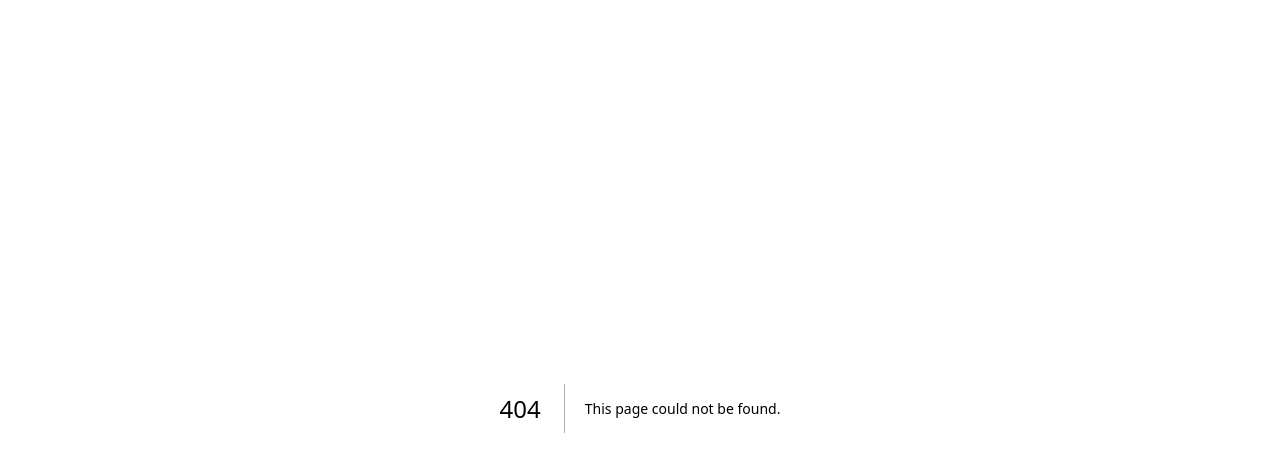
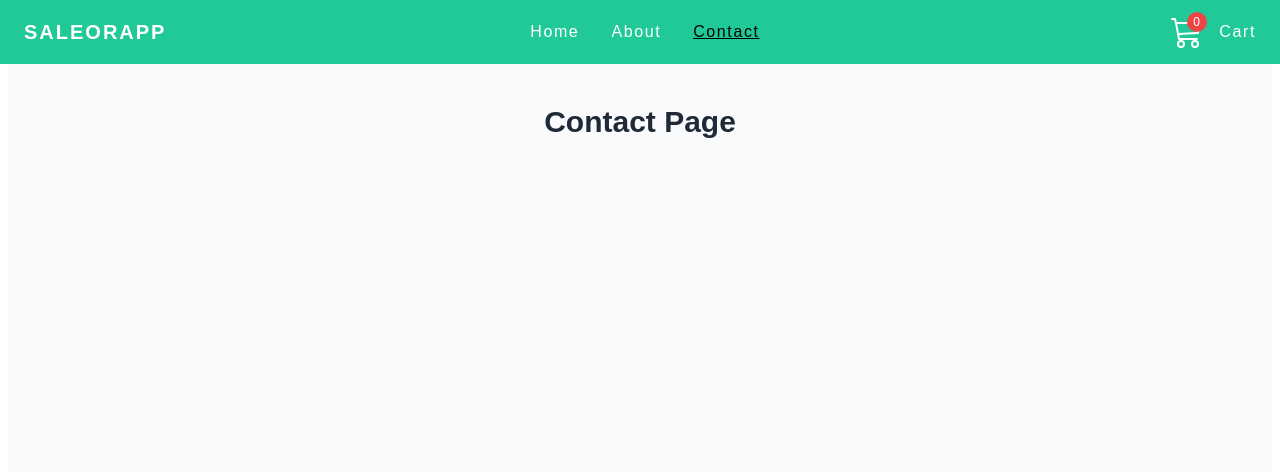
Before and after one commit to Ejaz1hasnain/SaleOrApp, a Next.js app: page /contact in a window 1280 px wide. Before the commit this address had no page. Shown: the top 472 px of the page. Built offline with nearby package versions, Linux system fonts and the light colour scheme.

Commit message:
added header and spinner component

```diff
--- a/app/Providers.tsx
+++ b/app/Providers.tsx
@@ -1,4 +1,5 @@
 "use client";
+import { Header } from "@/components/Header";
 import client from "@/lib/appoloclient";
 import { ApolloProvider } from "@apollo/client";
 import { ReactNode } from "react";
@@ -7,7 +8,8 @@ const Providers = ({ children }: { children: ReactNode }) => {
 
   return (
     <ApolloProvider client={client}>
-      <div className="p-2">{children}</div>
+      <Header />
+      <div className="px-2 pt-16">{children}</div>
     </ApolloProvider>
   );
 };
--- /dev/null
+++ b/app/about/page.tsx
@@ -0,0 +1,11 @@
+import React from "react";
+
+const AboutPage = () => {
+  return (
+    <div className="flex pt-10 justify-center h-screen bg-[#F9FAFB]">
+      <h1 className="text-3xl font-bold text-gray-800">About Page</h1>
+    </div>
+  )
+};
+
+export default AboutPage;
--- /dev/null
+++ b/app/contact/page.tsx
@@ -0,0 +1,11 @@
+import React from "react";
+
+const ContactPage = () => {
+  return (
+    <div className="flex pt-10 justify-center h-screen bg-[#F9FAFB]">
+      <h1 className="text-3xl font-bold text-gray-800">Contact Page</h1>
+    </div>
+  );
+};
+
+export default ContactPage;
--- a/app/products/ProductList.tsx
+++ b/app/products/ProductList.tsx
@@ -1,6 +1,6 @@
 'use client'
 import { GetProductListDocument } from "@/generated/graphql";
-import { useQuery } from "@apollo/client";
+import { useSuspenseQuery } from "@apollo/client";
 import Image from "next/image";
 import { useRouter } from "next/navigation";
 import React from "react";
@@ -8,7 +8,7 @@ import React from "react";
 interface ProductNode {
   id: string;
   name: string;
-  description: string | object; // Adjust this if you have a specific structure
+  description: string | object;
   thumbnail: {
     url: string;
   };
@@ -37,7 +37,7 @@ interface ProductsData {
 
 const ProductList = () => {
   const { push } = useRouter()
-  const { data, loading, fetchMore } = useQuery<ProductsData>(GetProductListDocument, {
+  const { data, fetchMore } = useSuspenseQuery<ProductsData>(GetProductListDocument, {
     variables: { after: null, first: 10 }
   })
 
@@ -86,16 +86,16 @@ const ProductList = () => {
         <button
           className="border border-gray-400 bg-transparent disabled:cursor-not-allowed disabled:bg-gray-500 text-black w-full p-2 rounded-md flex-1"
           onClick={fetchPrev}
-          disabled={loading || !data?.products?.pageInfo?.hasPreviousPage}
+          disabled={!data?.products?.pageInfo?.hasPreviousPage}
         >
-          {loading ? "Fetching..." : "Prev"}
+          {"Prev"}
         </button>
         <button
           onClick={fetchNext}
           className="border border-gray-400 bg-orange-400 disabled:cursor-not-allowed disabled:bg-gray-500 p-2 text-black rounded-md w-full flex-1"
-          disabled={loading || !data?.products?.pageInfo?.hasNextPage}
+          disabled={!data?.products?.pageInfo?.hasNextPage}
         >
-          {loading ? "Fetching..." : "Next"}
+          {"Next"}
         </button>
       </div>
       }
--- a/app/products/ProductsManager.tsx
+++ b/app/products/ProductsManager.tsx
@@ -1,11 +1,14 @@
-import React from "react";
+import React, { Suspense } from "react";
 import ProductList from "./ProductList";
+import { Spinner } from "@/components/Spinner";
 
 export const ProductsManager = () => {
   return (
     <div className="container mx-auto p-4">
-      <h2 className="text-2xl font-bold mb-4">Products</h2>
-      <ProductList />
+      <h2 className="text-3xl font-bold mb-4">Products</h2>
+      <Suspense fallback={<Spinner />}>
+        <ProductList />
+      </Suspense>
     </div>
   )
 };
--- a/app/products/[id]/page.tsx
+++ b/app/products/[id]/page.tsx
@@ -3,6 +3,7 @@ import React from "react";
 import { ProductDetails } from "./ProductDetails";
 import { Product, useGetProductDetailsQuery } from "@/generated/graphql";
 import { use } from 'react';
+import { Spinner } from "@/components/Spinner";
 
 const ProductPage = ({ params }: { params: Promise<{ id: string }> }) => {
   const resolvedParams = use(params);
@@ -12,7 +13,7 @@ const ProductPage = ({ params }: { params: Promise<{ id: string }> }) => {
     variables: { id: decodedId }
   });
 
-  if (loading) return <div className="text-center justify-center">Loading...</div>;
+  if (loading) return <div className="text-center justify-center"><Spinner /></div>;
   if (error) return <div className="text-center justify-center">Error: {error.message}</div>;
 
   return data?.product ? (
--- /dev/null
+++ b/components/Header.tsx
@@ -0,0 +1,40 @@
+'use client'
+import Link from "next/link";
+import { usePathname } from "next/navigation";
+import React from "react";
+import { BsCart3 } from "react-icons/bs";
+
+export const Header = () => {
+  const pathname = usePathname()
+  return (
+    <header className="flex fixed tracking-widest top-0 left-0 right-0 items-center justify-between px-6 py-4 bg-[#20C997] text-white">
+      {/* Left Section: Logo */}
+      <div className="flex items-center">
+        <h1 className="text-xl font-bold tracking-widest">SALEORAPP</h1>
+      </div>
+
+      {/* Center Section: Navigation */}
+      <nav className="flex-grow w-full pr-12 hidden md:flex justify-center space-x-8">
+        <Link href="/" className={`hover:text-black ${pathname === "/" ? "text-black underline" : "text-white"}`}>
+          Home
+        </Link>
+        <Link href="/about" className={`hover:text-black ${pathname === "/about" ? "text-black underline" : "text-white"}`}>
+          About
+        </Link>
+        <Link href="/contact" className={`hover:text-black ${pathname === "/contact" ? "text-black underline" : "text-white"}`}>
+          Contact
+        </Link>
+      </nav>
+
+      {/* Right Section: Cart Icon */}
+      <div className="relative">
+        <BsCart3 className="h-8 w-8" />
+        <span className="absolute -top-1 -right-1 bg-red-500 text-white rounded-full h-5 w-5 flex items-center justify-center text-xs">
+          0
+        </span>
+      </div>
+      <span className="text-white font-medium text-base pl-4">Cart</span>
+
+    </header>
+  );
+};
--- /dev/null
+++ b/components/Spinner.tsx
@@ -0,0 +1,27 @@
+import React from "react";
+
+export const Spinner = () => {
+  return (
+    <div
+      role="status"
+      className="flex items-center justify-center absolute inset-0"
+    >
+      <svg
+        aria-hidden="true"
+        className="w-28 h-28 text-gray-200 animate-spin fill-orange-600"
+        viewBox="0 0 100 101"
+        fill="none"
+        xmlns="http://www.w3.org/2000/svg"
+      >
+        <path
+          d="M100 50.5908C100 78.2051 77.6142 100.591 50 100.591C22.3858 100.591 0 78.2051 0 50.5908C0 22.9766 22.3858 0.59082 50 0.59082C77.6142 0.59082 100 22.9766 100 50.5908ZM9.08144 50.5908C9.08144 73.1895 27.4013 91.5094 50 91.5094C72.5987 91.5094 90.9186 73.1895 90.9186 50.5908C90.9186 27.9921 72.5987 9.67226 50 9.67226C27.4013 9.67226 9.08144 27.9921 9.08144 50.5908Z"
+          fill="currentColor"
+        />
+        <path
+          d="M93.9676 39.0409C96.393 38.4038 97.8624 35.9116 97.0079 33.5539C95.2932 28.8227 92.871 24.3692 89.8167 20.348C85.8452 15.1192 80.8826 10.7238 75.2124 7.41289C69.5422 4.10194 63.2754 1.94025 56.7698 1.05124C51.7666 0.367541 46.6976 0.446843 41.7345 1.27873C39.2613 1.69328 37.813 4.19778 38.4501 6.62326C39.0873 9.04874 41.5694 10.4717 44.0505 10.1071C47.8511 9.54855 51.7191 9.52689 55.5402 10.0491C60.8642 10.7766 65.9928 12.5457 70.6331 15.2552C75.2735 17.9648 79.3347 21.5619 82.5849 25.841C84.9175 28.9121 86.7997 32.2913 88.1811 35.8758C89.083 38.2158 91.5421 39.6781 93.9676 39.0409Z"
+          fill="currentFill"
+        />
+      </svg>
+    </div>
+  );
+};
```
